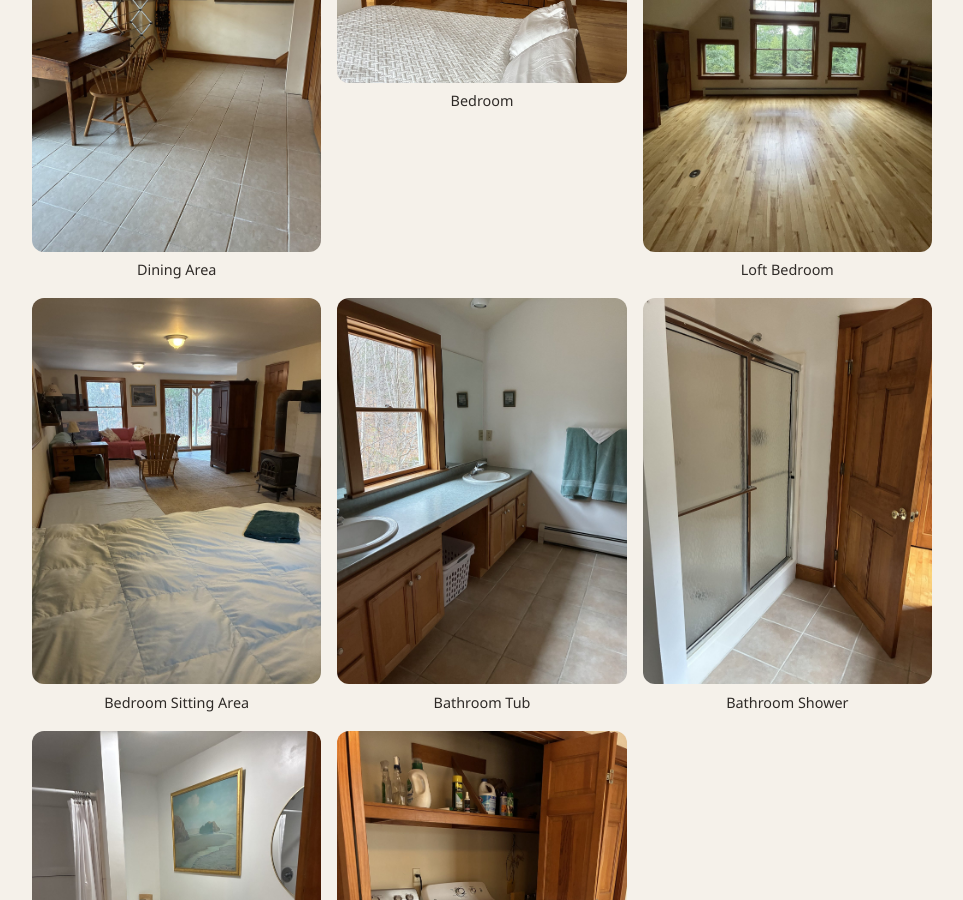
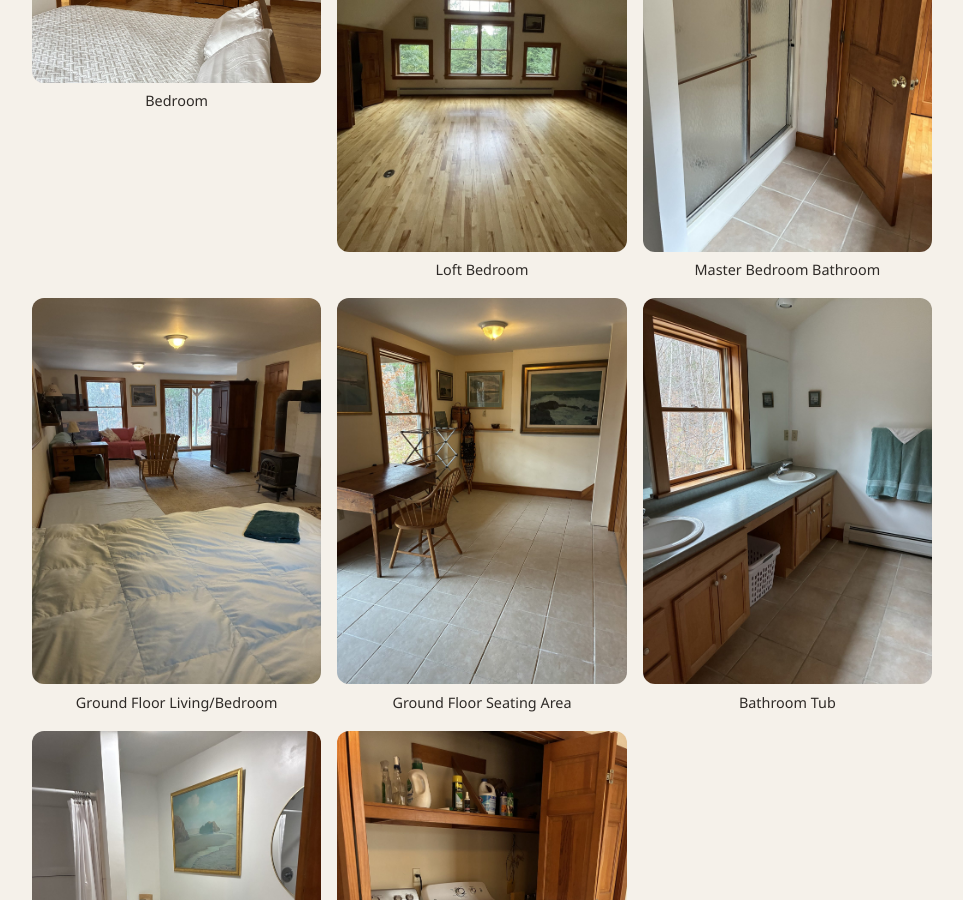
Before and after one commit to ATarren/whistlingwanderer, a Jekyll site: the page built from index.html, in a window 1280 px wide and 900 px high, scrolled down 1370 px. Shown: the whole window, without its empty margins (158-1121 px from the left). Built offline with Jekyll 4.4.1, drawn with Linux system fonts in a browser that asks for light colours.

Commit message:
Reorder and retitle gallery photos
Co-authored-by: copilot-swe-agent[bot] <198982749+Copilot@users.noreply.github.com>

```diff
--- a/index.html
+++ b/index.html
@@ -28,10 +28,6 @@ title: Family Ski House Rental
     <figcaption>Kitchen</figcaption>
   </figure>
   <figure>
-    <img src="{{ '/images/dining-area.jpg' | relative_url }}" alt="Dining area with a table beside the windows" loading="lazy">
-    <figcaption>Dining Area</figcaption>
-  </figure>
-  <figure>
     <img src="{{ '/images/bedroom.jpg' | relative_url }}" alt="Bedroom with a queen bed and hardwood floors" loading="lazy">
     <figcaption>Bedroom</figcaption>
   </figure>
@@ -40,16 +36,20 @@ title: Family Ski House Rental
     <figcaption>Loft Bedroom</figcaption>
   </figure>
   <figure>
-    <img src="{{ '/images/bedroom-sitting-area.jpg' | relative_url }}" alt="Bedroom with a sitting area and wood stove" loading="lazy">
-    <figcaption>Bedroom Sitting Area</figcaption>
+    <img src="{{ '/images/bathroom-shower.jpg' | relative_url }}" alt="Master bedroom bathroom with a shower" loading="lazy">
+    <figcaption>Master Bedroom Bathroom</figcaption>
+  </figure>
+  <figure>
+    <img src="{{ '/images/bedroom-sitting-area.jpg' | relative_url }}" alt="Ground floor living/bedroom with a sitting area and wood stove" loading="lazy">
+    <figcaption>Ground Floor Living/Bedroom</figcaption>
+  </figure>
+  <figure>
+    <img src="{{ '/images/dining-area.jpg' | relative_url }}" alt="Ground floor seating area with a dining table beside the windows" loading="lazy">
+    <figcaption>Ground Floor Seating Area</figcaption>
   </figure>
   <figure>
     <img src="{{ '/images/bathroom-tub.jpg' | relative_url }}" alt="Bathroom with a bathtub and vanity" loading="lazy">
     <figcaption>Bathroom Tub</figcaption>
-  </figure>
-  <figure>
-    <img src="{{ '/images/bathroom-shower.jpg' | relative_url }}" alt="Bathroom shower" loading="lazy">
-    <figcaption>Bathroom Shower</figcaption>
   </figure>
   <figure>
     <img src="{{ '/images/bathroom-vanity.jpg' | relative_url }}" alt="Bathroom with a shower and vanity" loading="lazy">
```
